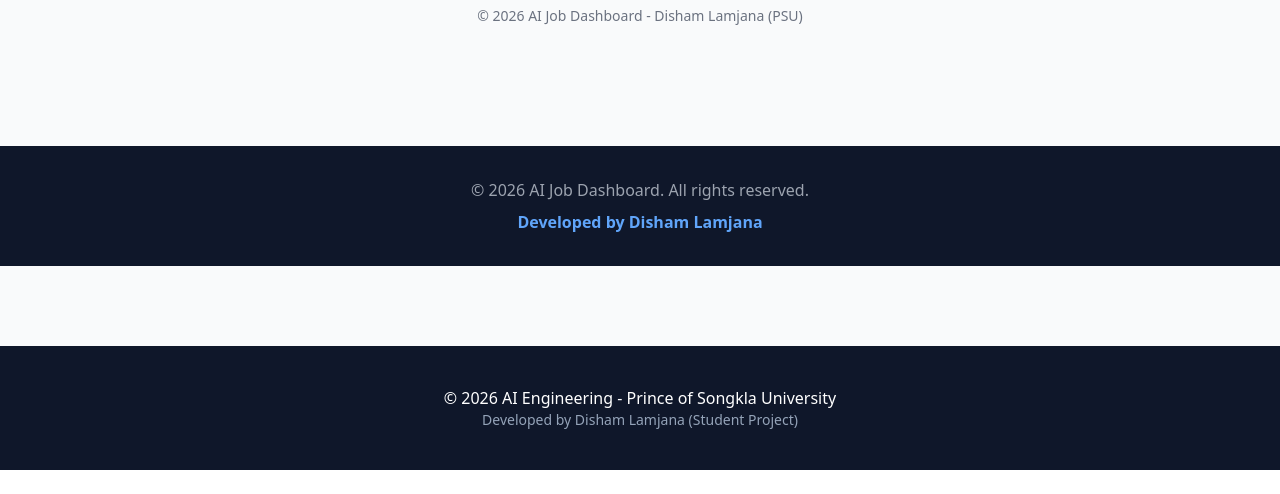
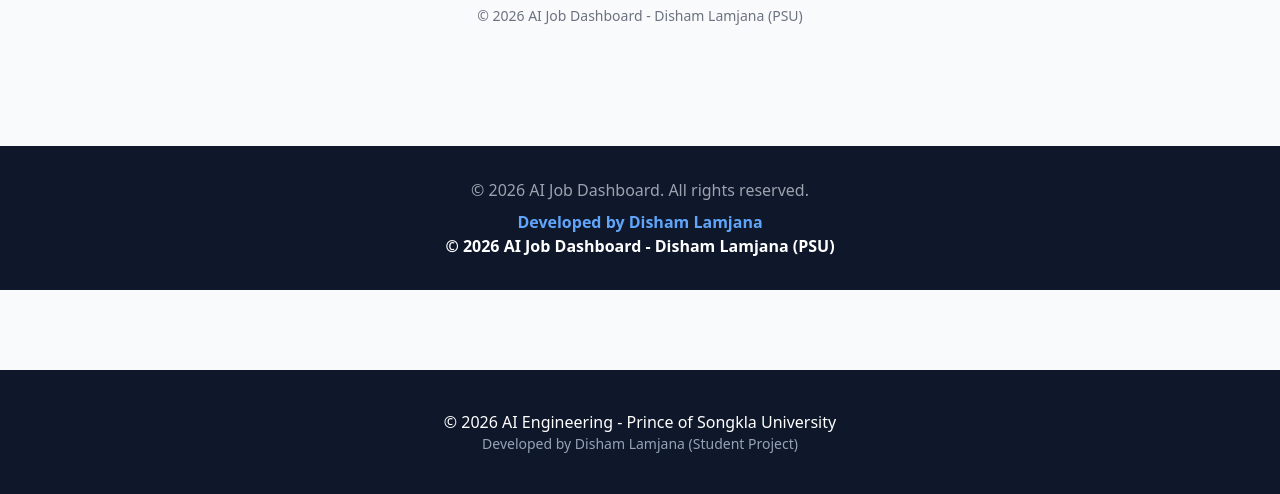
Before and after one commit to dishamsmt-maker/flask-assignment, a Flask app: page /faq in a window 1280 px wide. Shown: the part 576-1070 px from the top of the page. Before the commit the page ends 1046 px from the top, so only its background shows below. Run offline with Flask 3, Linux system fonts and the light colour scheme; some libraries are stand-ins or nearby versions.

Commit message:
style: bold student name in footer

```diff
--- a/templates/base.html
+++ b/templates/base.html
@@ -37,6 +37,7 @@
     <div class="container mx-auto text-center">
         <p class="text-gray-400">&copy; 2026 AI Job Dashboard. All rights reserved.</p>
         <p class="mt-2 font-bold text-blue-400">Developed by Disham Lamjana</p>
+        <p class="font-bold">© 2026 AI Job Dashboard - Disham Lamjana (PSU)</p>
     </div>
     </footer>
     <footer class="bg-slate-900 text-white p-10 mt-20 text-center">
```
